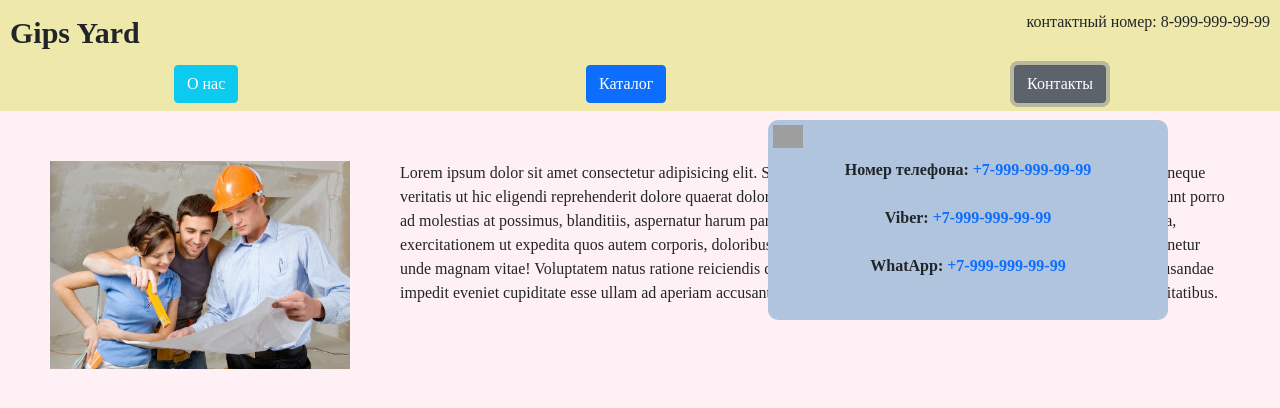
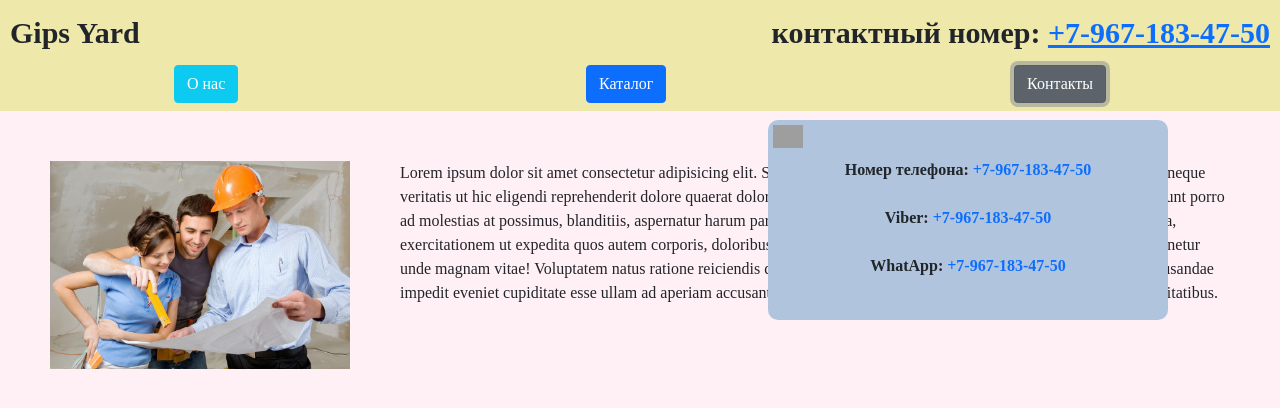
Before and after one commit to ozzbabym/gipsYard, a React (Create React App) app: page / in a window 1280 px wide. Both pictures are taken after a click on the button "Контакты". Shown: the top 408 px of the page. Built offline with nearby package versions, Linux system fonts and the light colour scheme; grey boxes are pictures that could not be loaded; a web font is replaced by a local one.

Commit message:
add email and about us

```diff
--- a/src/components/Header/Header.jsx
+++ b/src/components/Header/Header.jsx
@@ -17,7 +17,7 @@ export default function Header() {
                     <b>Gips Yard</b>
                 </div>
                 <div>
-                    контактный номер: 8-999-999-99-99
+                    <b>контактный номер: <a href="tel:+79671834750">+7-967-183-47-50</a></b>
                 </div>
             </div>
             <div className="menu">
@@ -28,11 +28,11 @@ export default function Header() {
             <div className="modal">
             <img onClick={() => $('.modal').slideToggle(500)} src={x} alt="X" style={{width: 30, margin: "5px 0px 0px 5px"}}/>
                 <div className="modal__container">
-                    <div><b>Номер телефона: <a href="tel:+79999999999">+7-999-999-99-99</a></b></div>
+                    <div><b>Номер телефона: <a href="tel:+79671834750">+7-967-183-47-50</a></b></div>
                     <br/>
-                    <div><b>Viber: <a title="Viber" href="viber://add?number=+79999999999">+7-999-999-99-99</a></b></div>
+                    <div><b>Viber: <a title="Viber" href="viber://add?number=+79671834750">+7-967-183-47-50</a></b></div>
                     <br/>
-                    <div><b>WhatApp: <a title="WhatsApp" href="whatsapp://send?phone=++79999999999">+7-999-999-99-99</a></b></div>
+                    <div><b>WhatApp: <a title="WhatsApp" href="whatsapp://send?phone=+79671834750">+7-967-183-47-50</a></b></div>
                 </div>
             </div>
         </div>
```
